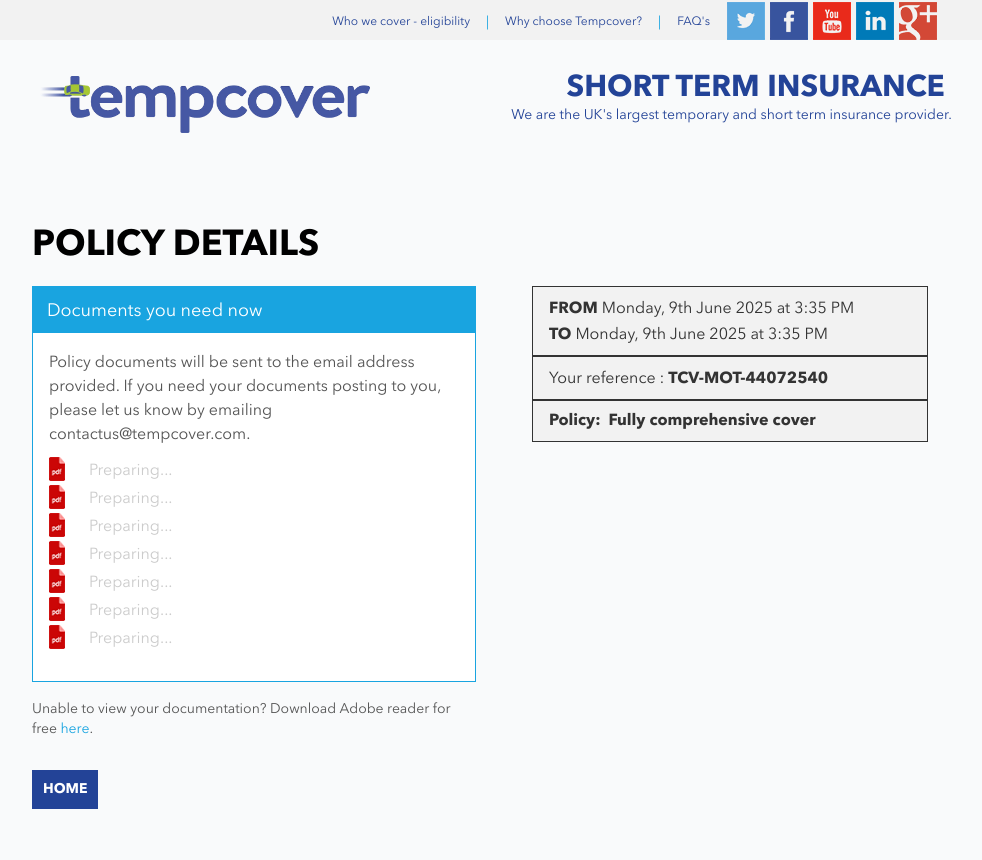
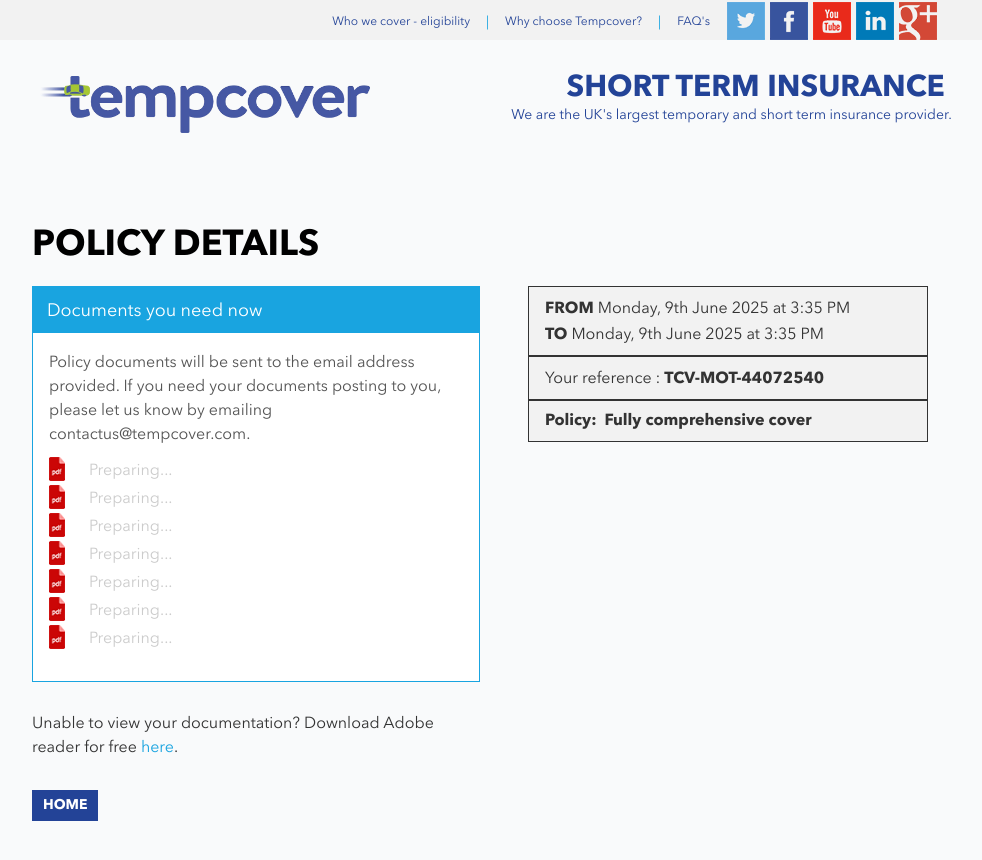
Before and after one commit to Ibrahim119aa/securetempcover, a Next.js app: page /PolicyDetails in a window 1280 px wide. Shown: the top 860 px of the page, without its empty margins (148-1130 px from the left). Built offline with nearby package versions, Linux system fonts and the light colour scheme.

Commit message:
changes done

```diff
--- a/app/PolicyDetails/page.tsx
+++ b/app/PolicyDetails/page.tsx
@@ -116,7 +116,7 @@ export default function PolicyDetail() {
 
                     </div>
 
-                    <div className="grid grid-cols-1 lg:grid-cols-2 gap-8">
+                    <div className="grid grid-cols-1 lg:grid-cols-2 gap-6">
                         <div className="lg:order-1 md:order-1 order-2">
                             <div className="bg-[#19a4e0] text-white py-[10px] px-[15px] ">
                                 <h4 className="text-[18px]">Documents you need now</h4>
@@ -156,7 +156,7 @@ export default function PolicyDetail() {
                                 </div>
                             </div>
 
-                            <p className="lg:block md:block hidden text-[#555555] mt-4 text-sm">
+                            <p className="lg:block md:block hidden text-[#333] mt-7 text-[16px]">
                                 Unable to view your documentation? Download Adobe reader for free{" "}
                                 <a href="#" className="text-[#19a4e0] hover:underline">
                                     here
@@ -164,7 +164,7 @@ export default function PolicyDetail() {
                                 .
                             </p>
                             <div className="mt-8">
-                                <button className="btn btn-secondary px-3 py-2">HOME</button>
+                                <button className="btn btn-secondary px-3 py-1">HOME</button>
                             </div>
                         </div>
 
```
